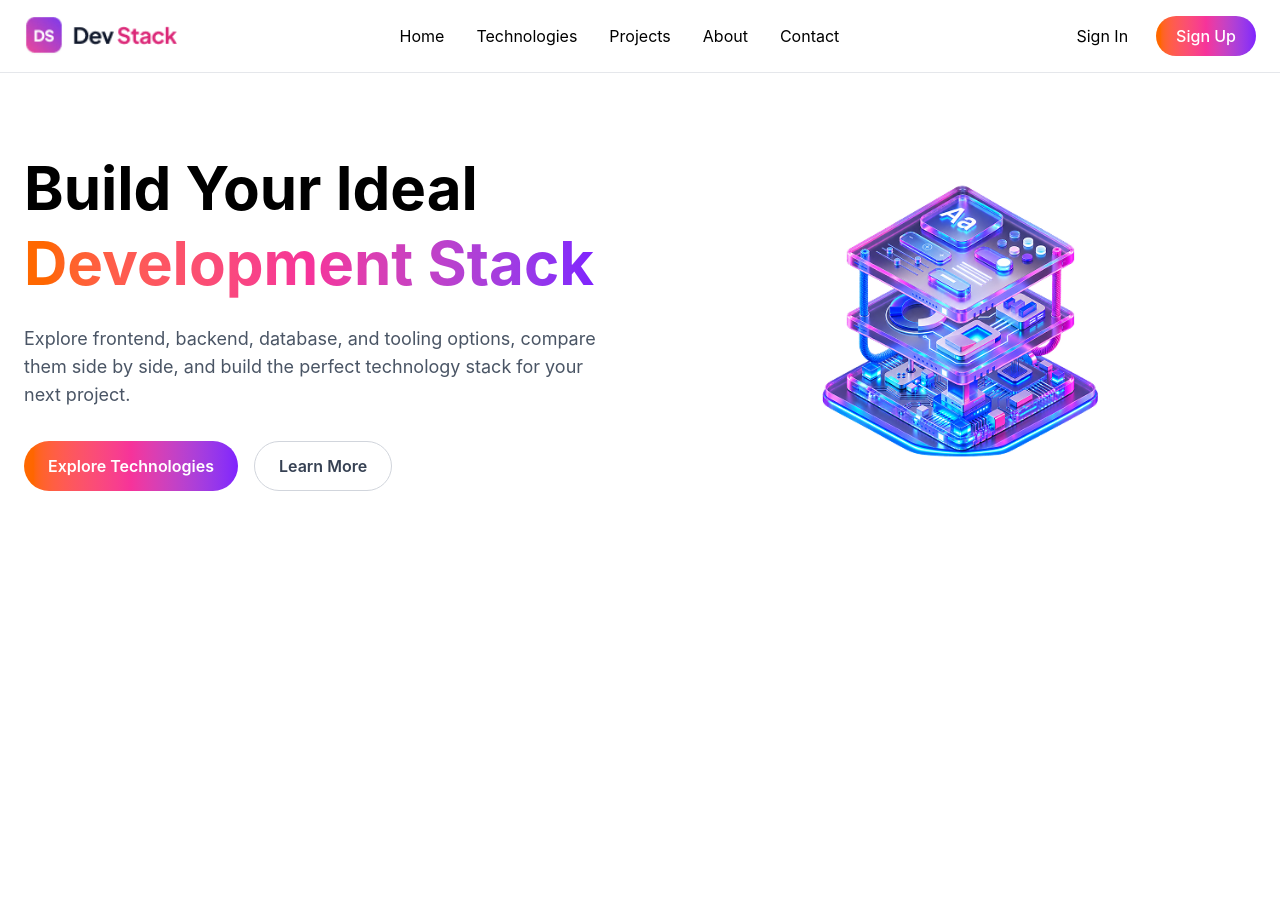
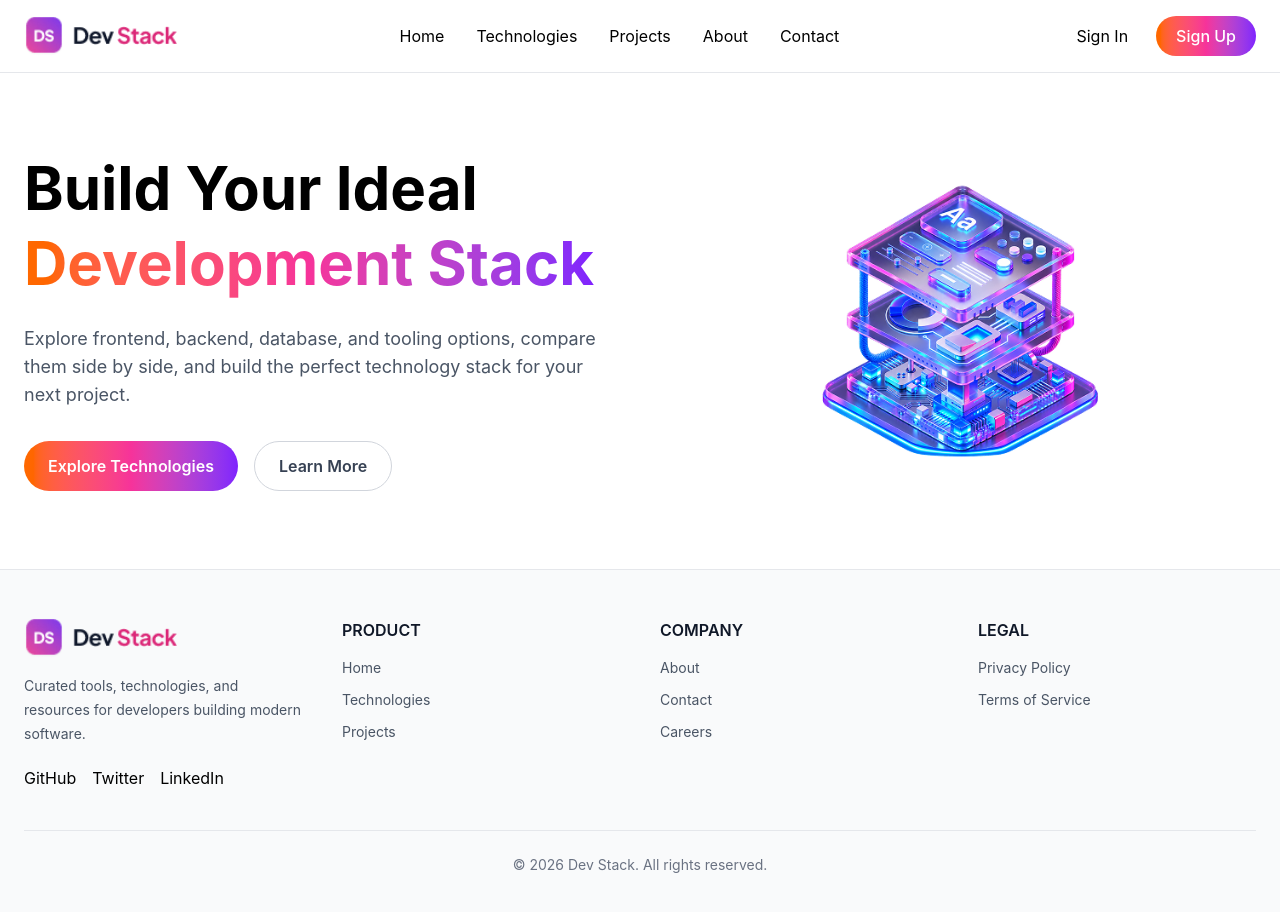
Before and after one commit to Yeshrat-Zerin-Yera/DevStack, a React (Vite) app: page / in a window 1280 px wide. Shown: the top 912 px of the page. Before the commit the page ends 800 px from the top, so only its background shows below. Built offline with nearby package versions, Linux system fonts and the light colour scheme.

Commit message:
footer added

```diff
--- a/src/App.tsx
+++ b/src/App.tsx
@@ -1,12 +1,14 @@
 import Navbar from "./components/Navbar";
 import Hero from "./components/Hero";
+import Footer from "./components/Footer";
 import './App.css'
 
 function App() {
   return (
     <>
       <Navbar />
-       <Hero />
+      <Hero />
+      <Footer />
     </>
   )
 }
--- /dev/null
+++ b/src/components/Footer.tsx
@@ -0,0 +1,90 @@
+import logoText from "../assets/logo-text.png";
+export default function Footer() {
+  return (
+    <footer className="border-t border-gray-200 bg-gray-50">
+      <div className="mx-auto max-w-7xl px-4 py-12 sm:px-6">
+        <div className="grid gap-10 md:grid-cols-4">
+
+          {/* Brand */}
+          <div>
+            <img
+              src={logoText}
+              alt="Dev Stack"
+              className="h-10 w-auto"
+            />
+
+            <p className="mt-4 max-w-xs text-sm leading-6 text-gray-600">
+              Curated tools, technologies, and resources for developers building modern software.
+            </p>
+
+            {/* Social Links */}
+            <div className="mt-5 flex gap-4">
+              <a href="#" className="hover:text-pink-500">
+                GitHub
+              </a>
+              <a href="#" className="hover:text-pink-500">
+                Twitter
+              </a>
+              <a href="#" className="hover:text-pink-500">
+                LinkedIn
+              </a>
+            </div>
+          </div>
+
+          {/* Product */}
+          <div>
+            <h3 className="font-semibold text-gray-900">PRODUCT</h3>
+
+            <div className="mt-4 flex flex-col gap-3 text-sm text-gray-600">
+              <a href="#technologies" className="hover:text-pink-500">
+                Home
+              </a>
+              <a href="#projects" className="hover:text-pink-500">
+                Technologies
+              </a>
+              <a href="#stack" className="hover:text-pink-500">
+                Projects
+              </a>
+            </div>
+          </div>
+
+          {/* Company */}
+          <div>
+            <h3 className="font-semibold text-gray-900">COMPANY</h3>
+
+            <div className="mt-4 flex flex-col gap-3 text-sm text-gray-600">
+              <a href="#about" className="hover:text-pink-500">
+                About
+              </a>
+              <a href="#contact" className="hover:text-pink-500">
+                Contact
+              </a>
+              <a href="#" className="hover:text-pink-500">
+                Careers
+              </a>
+            </div>
+          </div>
+
+          {/* Legal */}
+          <div>
+            <h3 className="font-semibold text-gray-900">LEGAL</h3>
+
+            <div className="mt-4 flex flex-col gap-3 text-sm text-gray-600">
+              <a href="#" className="hover:text-pink-500">
+                Privacy Policy
+              </a>
+              <a href="#" className="hover:text-pink-500">
+                Terms of Service
+              </a>
+            </div>
+          </div>
+        </div>
+
+        {/* Bottom */}
+        <div className="mt-10 border-t border-gray-200 pt-6 text-center text-sm text-gray-500">
+          © 2026 Dev Stack. All rights reserved.
+        </div>
+      </div>
+    </footer>
+  );
+}
```
